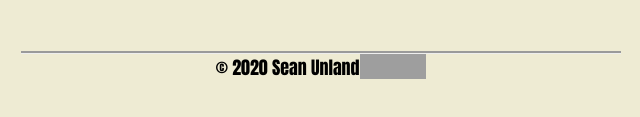
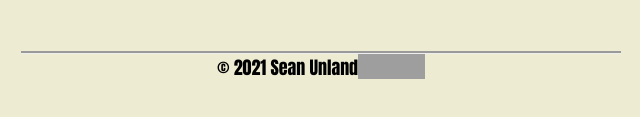
Before and after one commit to SeanUnland/Portfolio-SU, a Gatsby site: page /contact in a window 1280 px wide. Shown: the part 561-678 px from the top of the page, 319-959 px from the left. Built offline with nearby package versions, Linux system fonts and the light colour scheme; Gatsby itself is replaced by a stand-in of ours; grey boxes are pictures that could not be loaded.

Commit message:
portfolio

```diff
--- a/src/components/footer.js
+++ b/src/components/footer.js
@@ -4,7 +4,7 @@ import "./footer.css"
 const Footer = props => {
   return (
     <div id="footer">
-      <p>© 2020 Sean Unland</p>
+      <p>© 2021 Sean Unland</p>
       <div id="linkedIn-icon">
       <a href="https://www.linkedin.com/in/sean-unland-b46b2743/">
         <img id="linkedIn" src="https://img.icons8.com/ios/50/000000/linkedin.png"/>
```
